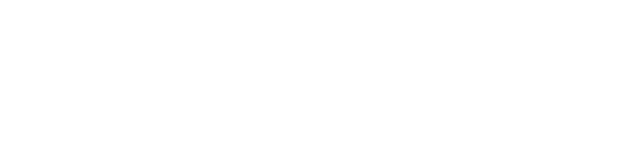
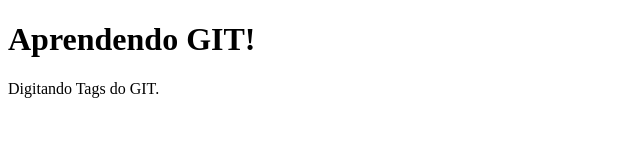
Before and after one commit to ThalissonCabral/aprendendo_git, a plain HTML site: page index.html in a window 1280 px wide. Shown: the whole page, without its empty margins (0-640 px from the left). Drawn offline with Linux system fonts and the light colour scheme.

Commit message:
Criei título e parágrafo

```diff
--- a/index.html
+++ b/index.html
@@ -6,6 +6,7 @@
     <title>Aprendendo GIT</title>
 </head>
 <body>
-
+    <h1>Aprendendo GIT!</h1>
+    <p>Digitando Tags do GIT.</p>
 </body>
 </html>
```
